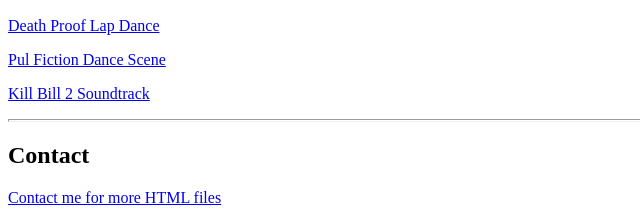
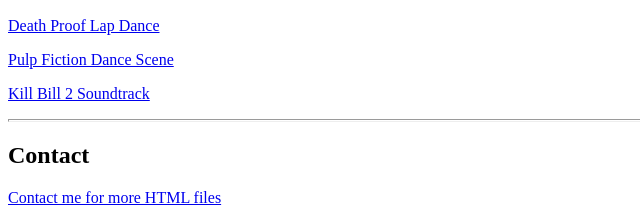
Before and after one commit to SamoPajone/tarantino, a plain HTML site: page index.html in a window 1280 px wide. Shown: the part 1268-1481 px from the top of the page, 0-640 px from the left. Drawn offline with Linux system fonts and the light colour scheme.

Commit message:
Update index.html

```diff
--- a/index.html
+++ b/index.html
@@ -80,7 +80,7 @@
   <hr size="3">
   <h2>Video Links</h2>
   <p><a href="https://www.youtube.com/watch?v=Q4tN2p8ybLE" target="blank">Death Proof Lap Dance</a></p>
-  <p><a href="https://www.youtube.com/watch?v=WSLMN6g_Od4" target="blank">Pul Fiction Dance Scene</a></p>
+  <p><a href="https://www.youtube.com/watch?v=WSLMN6g_Od4" target="blank">Pulp Fiction Dance Scene</a></p>
   <p><a href="https://www.youtube.com/watch?v=dHYDFClkqHw&t=62s" target="blank">Kill Bill 2 Soundtrack</a></p>
   <hr size="3">
   <h2>Contact</h2>
```
